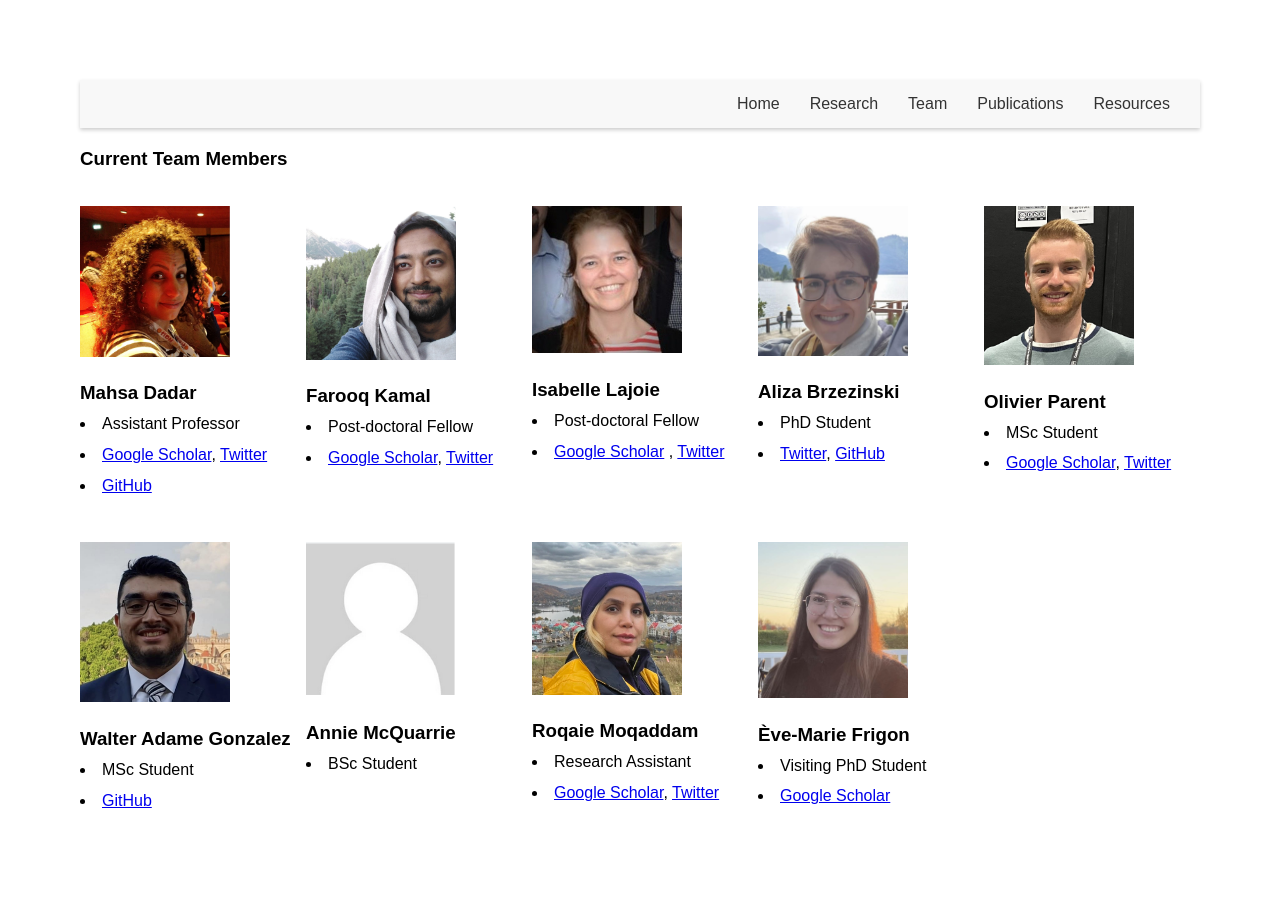
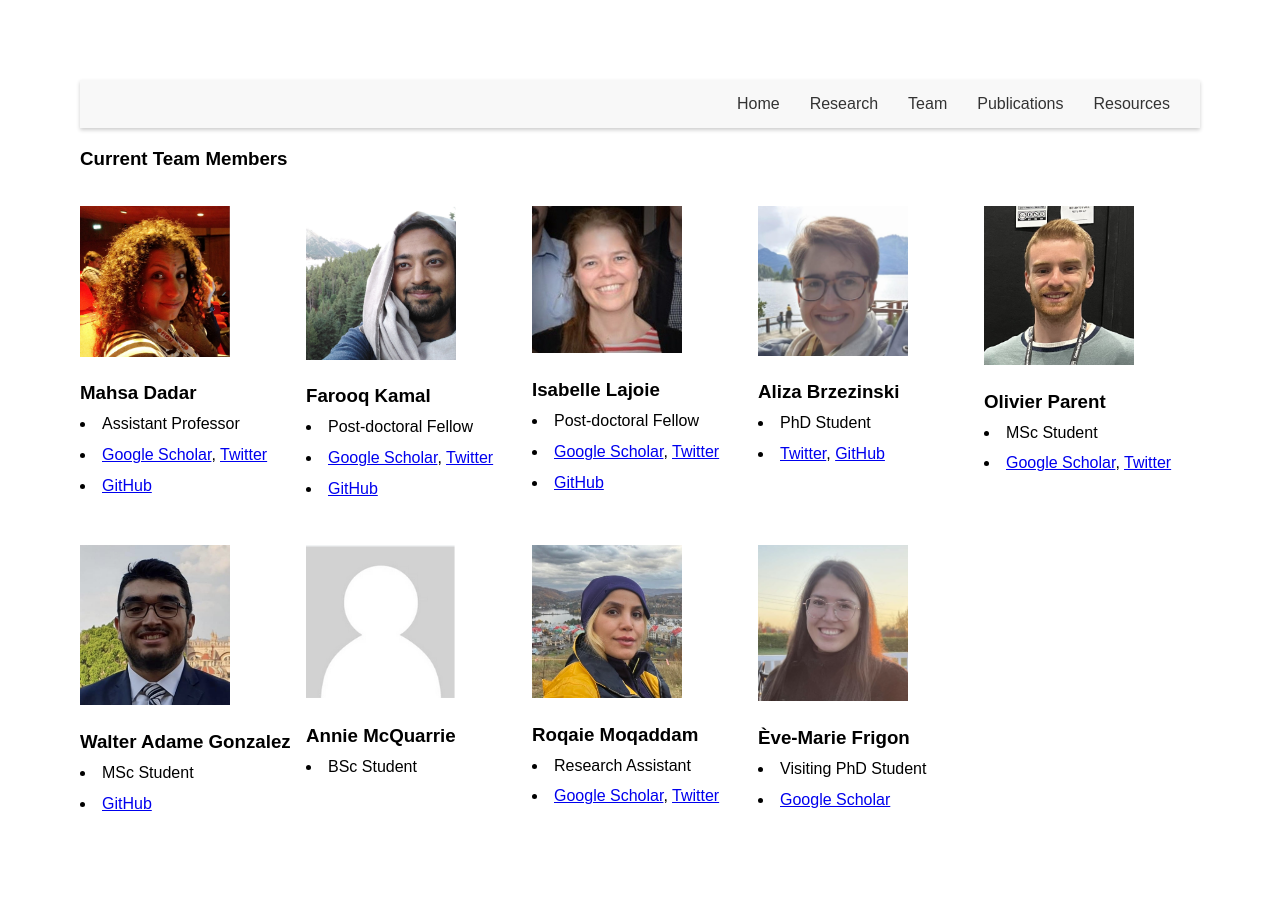
Before and after one commit to VANDAlab/VANDAlab.github.io, a Jekyll site: the page team.html, which Jekyll copies as it is, in a window 1280 px wide. Built offline with Jekyll 4.4.1, drawn with Linux system fonts in a browser that asks for light colours.

Commit message:
Update team.html

```diff
--- a/team.html
+++ b/team.html
@@ -34,14 +34,16 @@
     <li>Post-doctoral Fellow</li>
    <li> <a href="https://scholar.google.ca/citations?user=FhnaDhAAAAAJ&hl=en" target="_blank">Google Scholar</a>,
           <a href="https://twitter.com/KamFaro" target="_blank">Twitter</a> </li>
+   <li> <a href="https://github.com/VANDAlab">GitHub</a> </li>
 </div>
 
   <div class="person">
     <img src="team/isabelle.jpg" alt="empty">
     <h3>Isabelle Lajoie</h3>
     <li>Post-doctoral Fellow</li>
-     <li> <a href="https://scholar.google.com/citations?user=axwnu5UAAAAJ&hl=fr" target="_blank">Google Scholar</a>
-    , <a href="https://twitter.com/islaja1" target="_blank">Twitter</a> </li>
+     <li> <a href="https://scholar.google.com/citations?user=axwnu5UAAAAJ&hl=fr" target="_blank">Google Scholar</a>,
+       <a href="https://twitter.com/islaja1" target="_blank">Twitter</a> </li>
+    <li> <a href="https://github.com/islaja">GitHub</a> </li>
 </div>
 
   <div class="person">
```
